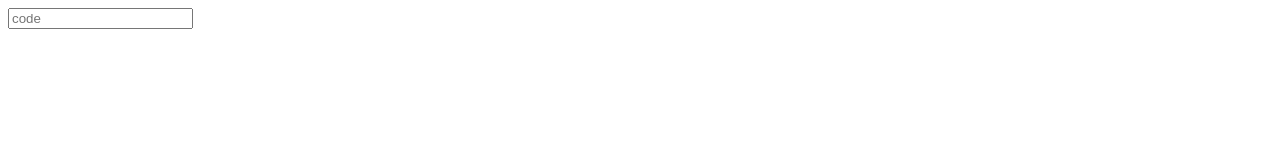
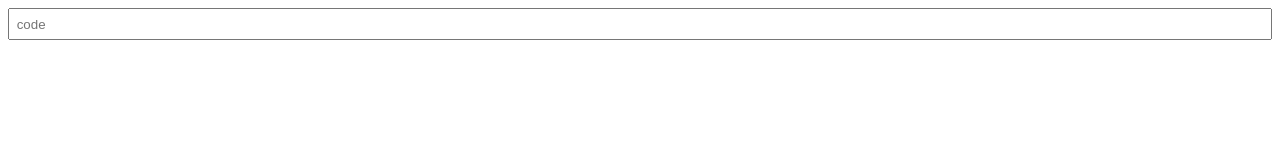
Before and after one commit to deslee/oauth-token-helper, a plain HTML site: page index.html in a window 1280 px wide. Drawn offline with Linux system fonts and the light colour scheme.

Commit message:
Update index.html

```diff
--- a/index.html
+++ b/index.html
@@ -1,7 +1,7 @@
 <html>
   <body>
 
-    <input type="text" placeholder="code" id="code" />
+    <input type="text" placeholder="code" id="code" style="padding: .5em;width:100%;" />
 
 
     <script type="text/javascript">
```
